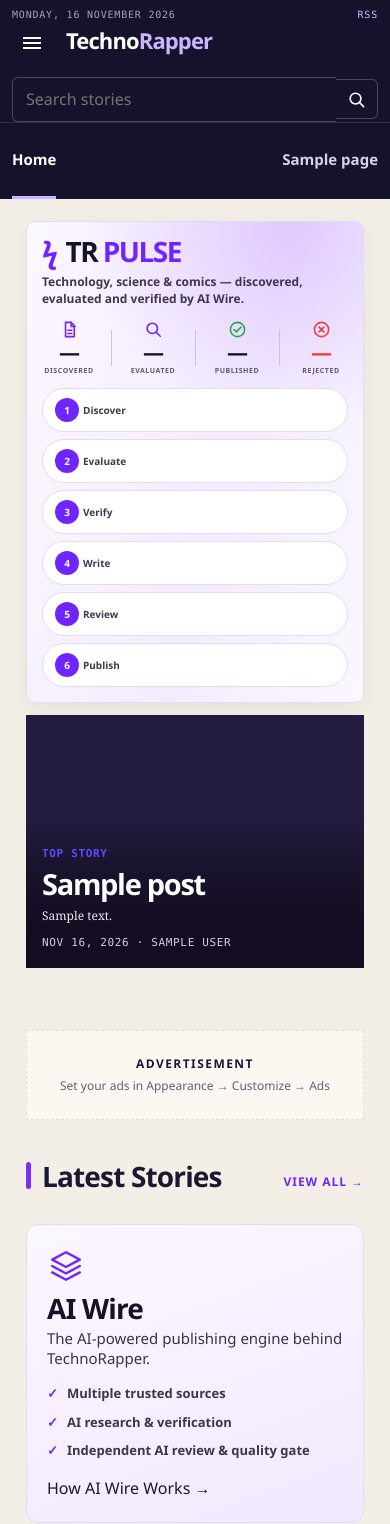
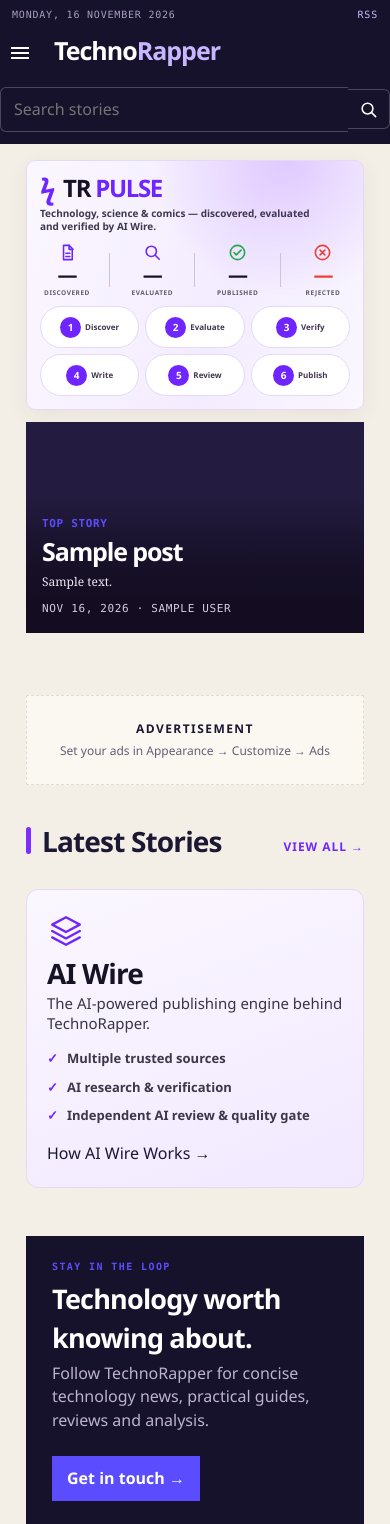
Before and after one commit to HaneetGH/technorapper-wp-theme, a WordPress theme: template front-page.php in a window 390 px wide. Shown: the top 1524 px of the page. Run offline with PHP 8.4 and a stand-in for WordPress, Linux system fonts and the light colour scheme; the site name, menu and one post (Sample post) are stand-ins, and other content is empty; some libraries are stand-ins or nearby versions.

Commit message:
fix(mobile): keep TR Pulse and hero in first viewport

```diff
--- a/style.css
+++ b/style.css
@@ -1191,3 +1191,53 @@ html:not(.js) .drawer-sub { display: block; }
   .latest-layout .latest-item h3{font-size:16px}
   .latest-layout .latest-item p{font-size:12px}
 }
+
+
+/* 1.3.16 mobile viewport composition — keep the hero in the first screen.
+ * Mobile uses the existing menu control instead of forcing the full desktop
+ * section navigation into the viewport. TR Pulse remains complete but compact.
+ */
+@media(max-width:760px){
+  .site-header .nav{display:none}
+  .site-header .mast{padding:10px 0 12px}
+  .site-header .wordmark{font-size:25px}
+  .site-header .tag{display:none}
+  main#content{padding-top:16px}
+  .ai-newsroom-banner{
+    padding:14px;
+    gap:10px;
+    margin-bottom:12px;
+  }
+  .tr-pulse-brand{font-size:26px}
+  .tr-pulse-mark{font-size:28px}
+  .tr-pulse-dek{margin-top:5px;font-size:11px;line-height:1.35}
+  .ai-newsroom-metrics{gap:5px}
+  .ai-newsroom-metrics strong{font-size:21px}
+  .ai-newsroom-metrics span{font-size:7px}
+  .ai-newsroom-metrics i{height:34px}
+  .ai-newsroom-agents{
+    grid-template-columns:repeat(3,minmax(0,1fr));
+    gap:7px;
+  }
+  .ai-newsroom-agents span{
+    min-height:44px;
+    padding:8px 7px;
+    justify-content:center;
+    font-size:9px;
+  }
+  .ai-newsroom-agents b{width:22px;height:22px;flex:0 0 22px}
+  .ai-newsroom-banner + .home-hero .hero-media{aspect-ratio:16/10}
+  .ai-newsroom-banner + .home-hero .hero-copy{padding:18px 16px 16px}
+  .ai-newsroom-banner + .home-hero .hero-copy h1{font-size:27px;line-height:1.06}
+}
+@media(max-width:520px){
+  .ai-newsroom-banner{padding:13px;gap:9px}
+  .tr-pulse-brand{font-size:24px}
+  .tr-pulse-dek{font-size:10px}
+  .ai-newsroom-metrics strong{font-size:20px}
+  .ai-newsroom-metrics span{font-size:6.5px}
+  .ai-newsroom-agents{grid-template-columns:repeat(3,minmax(0,1fr));gap:6px}
+  .ai-newsroom-agents span{min-height:42px;padding:7px 4px;font-size:8px}
+  .ai-newsroom-agents b{width:21px;height:21px;flex-basis:21px}
+  .ai-newsroom-banner + .home-hero .hero-copy h1{font-size:25px}
+}
```
